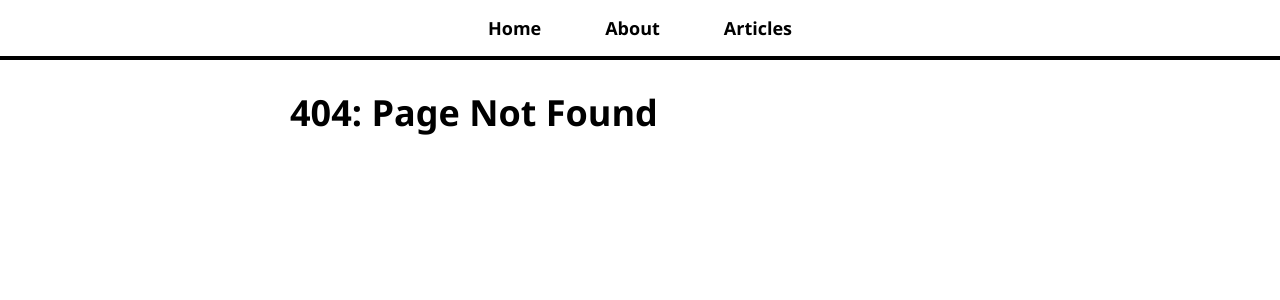
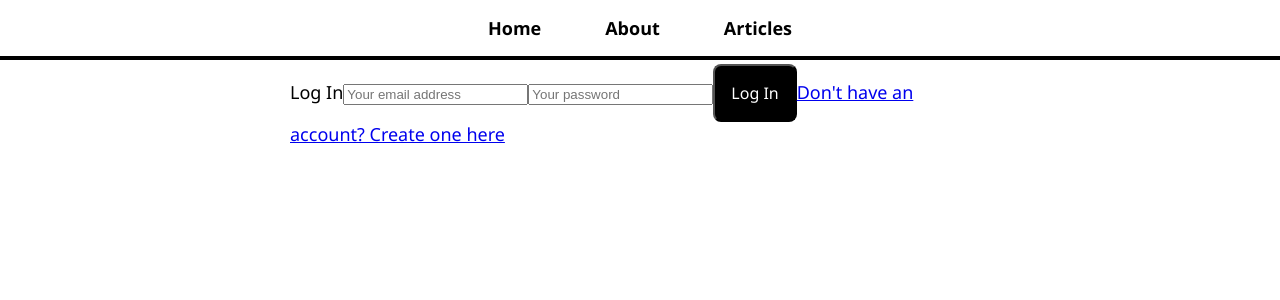
Before and after one commit to Tejasvini-TVP/my-app, a React (Create React App) app: page /login in a window 1280 px wide. Before the commit this address had no page. Shown: the top 300 px of the page. Built offline with nearby package versions, Linux system fonts and the light colour scheme.

Commit message:
useuserfile

```diff
--- a/src/App.js
+++ b/src/App.js
@@ -6,7 +6,8 @@
 import ArticlesListPage from './pages/ArticlesListPage';
 import ArticlePage from './pages/ArticlePage';
 import NotFoundPage from './pages/NotFoundPage';
-
+import LoginPage from './pages/LoginPage';
+import CreateAccountPage from './pages/CreateAccountPage';
 
 function App() {
   return (
@@ -19,6 +20,8 @@
        <Route path='/about' element= {<AboutPage />} />
        <Route path='/articles' element= {<ArticlesListPage />} />
        <Route path='/articles/:articleId' element= {<ArticlePage />} />
+       <Route path='/login' element={<LoginPage />} />
+       <Route path='/create-account' element={<CreateAccountPage />} />
        <Route path='*' element={<NotFoundPage />} />
         </Routes>
       </div>
--- a/src/pages/CreateAccountPage.js
+++ b/src/pages/CreateAccountPage.js
@@ -0,0 +1,7 @@
+const CreateAccountPage = () => {
+    return (
+        <h>Create Account</h>
+    )
+}
+
+export default CreateAccountPage;
--- a/src/pages/LoginPage.js
+++ b/src/pages/LoginPage.js
@@ -0,0 +1,44 @@
+import { getAuth,signInWithEmailAndPassword } from "firebase/auth";
+import { useState } from "react";
+import {Link,useNavigate } from 'react-router-dom'
+
+const LoginPage = () => {
+
+    const [email,setEmail] = useState('');
+    const [password,setPassword] = useState('');
+    const [error,setError] = useState('');
+
+    const navigate = useNavigate();
+
+
+    const  logIn = async() => {
+        try {
+            await signInWithEmailAndPassword(getAuth(), email,password);
+            navigate('/articles');
+        } catch (e) {
+            setError(e.message);
+        }
+
+    }
+
+    return (
+        <>
+          <h>Log In</h>
+          {error && <p className="error">{error}</p>}
+          <input
+              placeholder="Your email address"
+              value={email}
+              onChange={e => setEmail(e.target.value)}/>
+          <input
+          type="password"
+          placeholder="Your password"
+          value={password}
+          onChange={e => setPassword(e.target.value)} />
+          <button onClick={logIn}>Log In </button>
+          <Link to="/create-account">Don't have an account?  Create one here</Link>
+        </>
+
+    )
+}
+
+export default LoginPage;
```
Also changed, not shown: src/hookks/useUser.js (added, +15 -0 lines).
